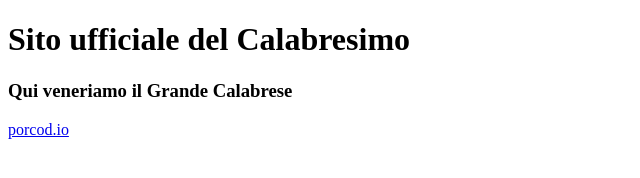
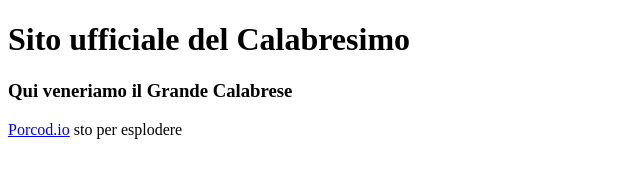
Before and after one commit to Calabresimo/Calabresimo.github.io, a plain HTML site: page index.html in a window 1280 px wide. Shown: the whole page, without its empty margins (0-640 px from the left). Drawn offline with Linux system fonts and the light colour scheme.

Commit message:
Update index.html

```diff
--- a/index.html
+++ b/index.html
@@ -6,6 +6,6 @@
 <body>
 	<h1><strong>Sito ufficiale del Calabresimo</strong></h1>
 	<h3>Qui veneriamo il Grande Calabrese</h3>
-	<a href="http://www.porcod.io">porcod.io</a>
+	<p><a href="http://www.porcod.io">Porcod.io</a> sto per esplodere</p>
 </body>
 </html>
```
